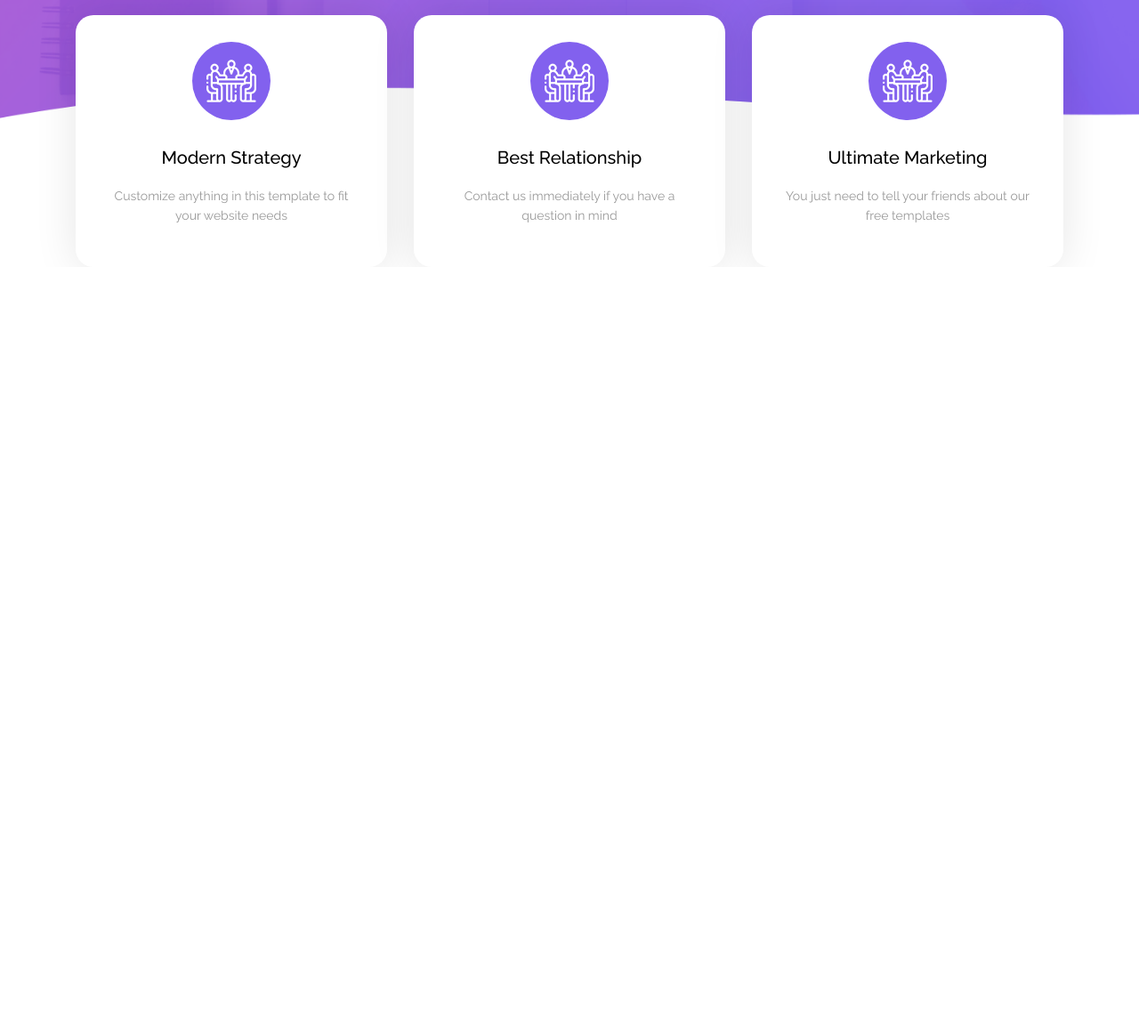
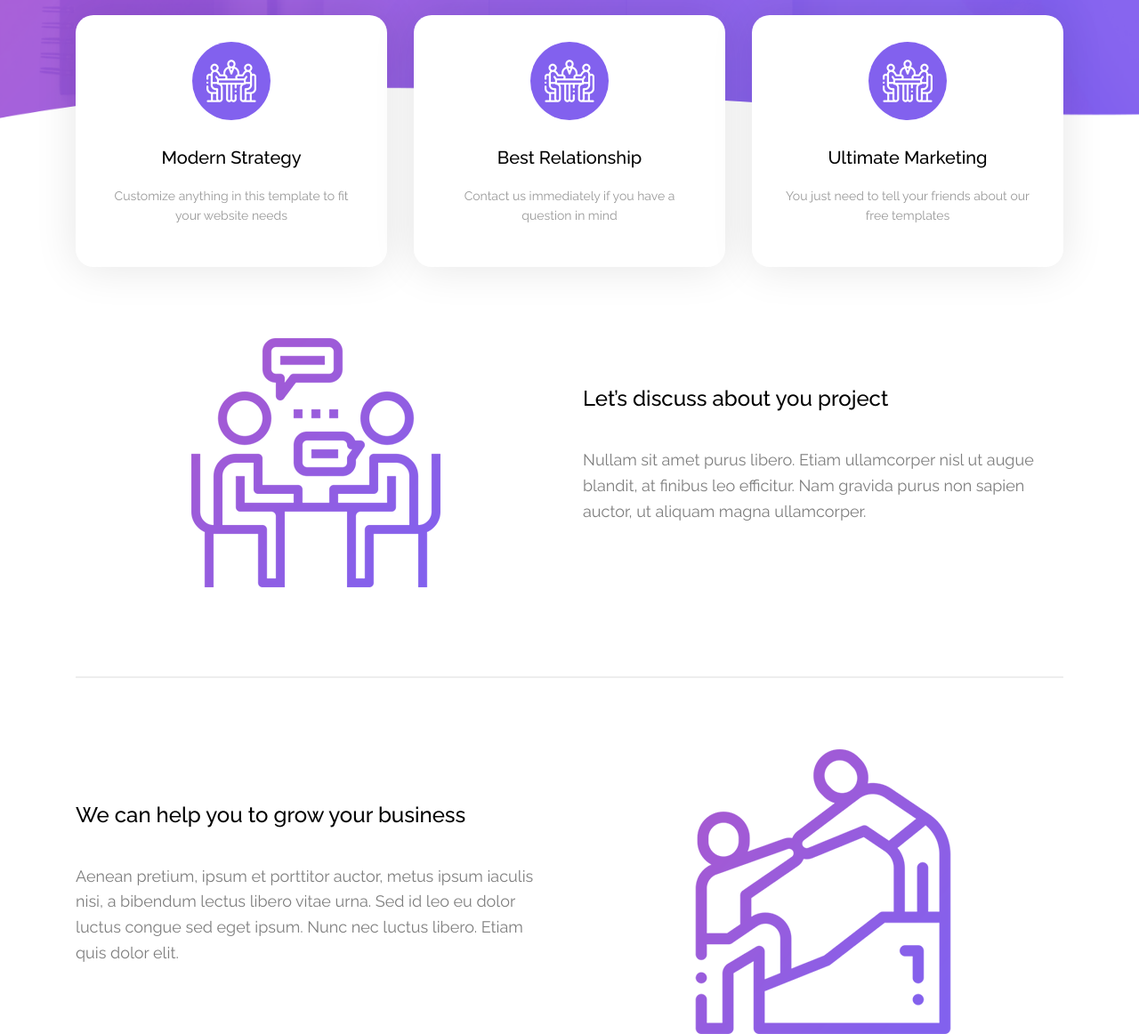
Before and after one commit to k4nnguyen/Web_Project_1, a plain HTML site: page index.html in a window 1280 px wide. Shown: the part 583-1745 px from the top of the page at 89% size. Before the commit the page ends 883 px from the top, so only its background shows below. Drawn offline with nearby package versions, Linux system fonts and the light colour scheme.

Commit message:
update website 1

```diff
--- a/base.css
+++ b/base.css
@@ -13,6 +13,9 @@ body {
   color: var(--color-text);
   line-height: 1.6;
   font-family: var(--font);
+}
+::selection{
+  background: var(--color-two);
 }
 /* Turn off a_underline and a:hover_underline */
 a {
--- a/index.html
+++ b/index.html
@@ -98,6 +98,63 @@
       </div>
     </div>
     <!-- End Section 2 -->
+    <!-- Section 3 -->
+    <div class="section-three">
+      <div class="container">
+        <div class="row align-items-center">
+          <div class="col-xl-6 col-lg-12">
+            <div class="inner-icon img-fluid">
+              <img src="icon-2.png" alt="icon-2" />
+            </div>
+          </div>
+          <div class="col-xl-6 col-lg-12">
+            <div class="inner-content">
+              <h4 class="inner-title">Let’s discuss about you project</h4>
+            </div>
+            <div class="inner-desc">
+              <p>
+                Nullam sit amet purus libero. Etiam ullamcorper nisl ut augue blandit, at finibus leo efficitur. Nam gravida purus non
+                sapien auctor, ut aliquam magna ullamcorper.
+              </p>
+            </div>
+          </div>
+        </div>
+      </div>
+    </div>
+    <!-- End Section 3 -->
+    <div class="break-line">
+      <div class="container">
+        <div class="row">
+          <div class="col-xl-12">
+            <div class="hr"></div>
+          </div>
+        </div>
+      </div>
+    </div>
+    <!-- Section 4 -->
+    <div class="section-four">
+      <div class="container">
+        <div class="row align-items-center">
+          <div class="col-xl-6 col-lg-12">
+            <div class="inner-content">
+              <h4 class="inner-title">We can help you to grow your business</h4>
+            </div>
+            <div class="inner-desc">
+              <p>
+                Aenean pretium, ipsum et porttitor auctor, metus ipsum iaculis nisi, a bibendum lectus libero vitae urna. Sed id leo
+                eu dolor luctus congue sed eget ipsum. Nunc nec luctus libero. Etiam quis dolor elit.
+              </p>
+            </div>
+          </div>
+          <div class="col-xl-6 col-lg-12">
+            <div class="inner-icon img-fluid">
+              <img src="icon-3.png" alt="icon-2" />
+            </div>
+          </div>
+        </div>
+      </div>
+    </div>
+    <!-- End Section 4 -->
     <!-- Bootstrap JS -->
     <script
       src="https://cdn.jsdelivr.net/npm/jquery@3.5.1/dist/jquery.slim.min.js"
--- a/style.css
+++ b/style.css
@@ -95,3 +95,42 @@
   opacity: 40%;
   margin-top: 20px;
 }
+
+.section-three {
+  margin-top: 80px;
+}
+
+.section-three .inner-icon {
+  text-align: center;
+}
+.section-three .inner-icon img {
+  max-width: 100%;
+  height: auto;
+}
+.section-three .inner-desc {
+  margin-top: 40px;
+  opacity: 50%;
+  font-size: 18px;
+}
+.break-line .hr {
+  width: 100%;
+  height: 1px;
+  border: 1px solid #eee;
+  margin-top: 100px;
+}
+.section-four {
+  margin-top: 80px;
+}
+
+.section-four .inner-icon {
+  text-align: center;
+}
+.section-four .inner-icon img {
+  max-width: 100%;
+  height: auto;
+}
+.section-four .inner-desc {
+  margin-top: 40px;
+  opacity: 50%;
+  font-size: 18px;
+}
```
Also changed, not shown: icon-2.png (added), icon-3.png (added).
